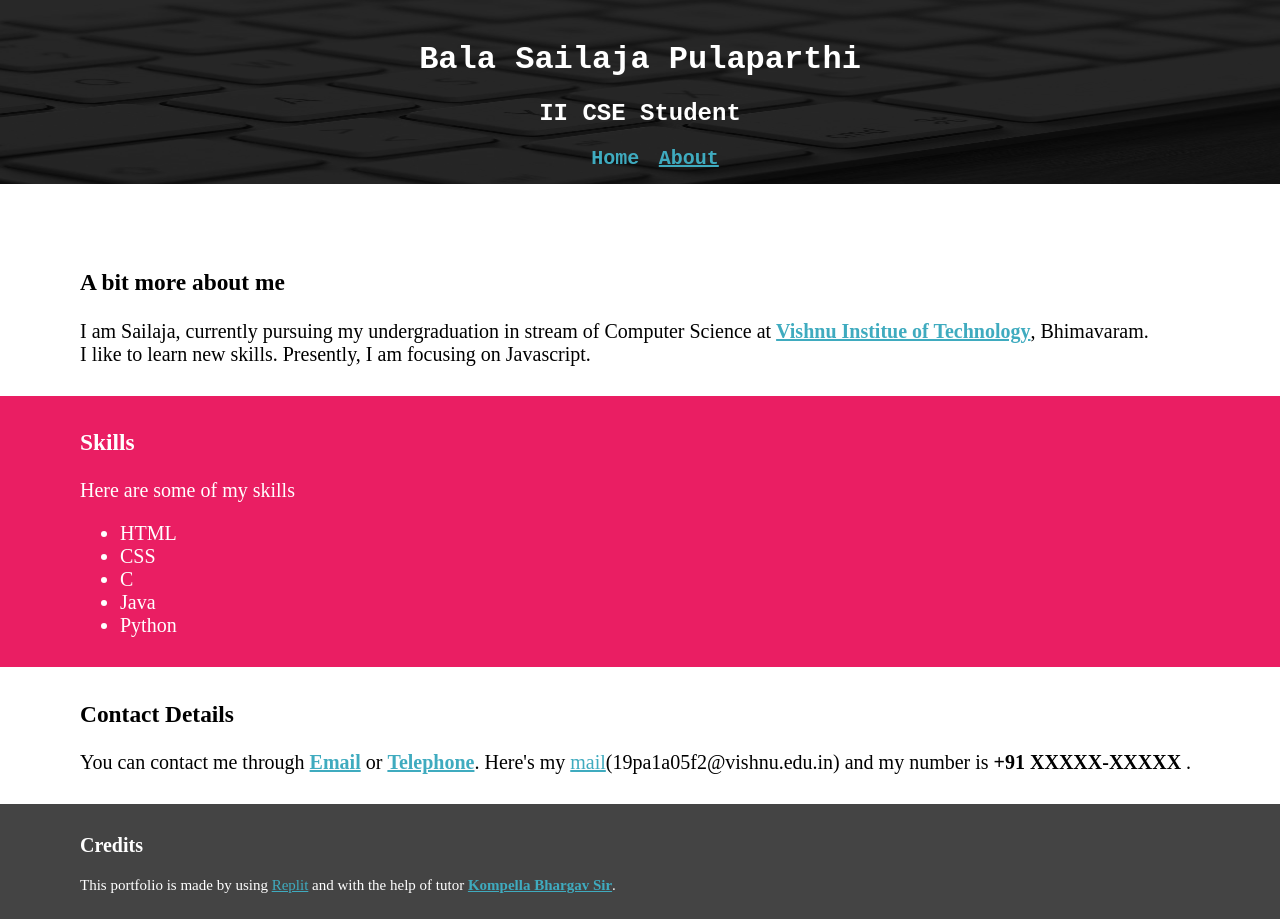
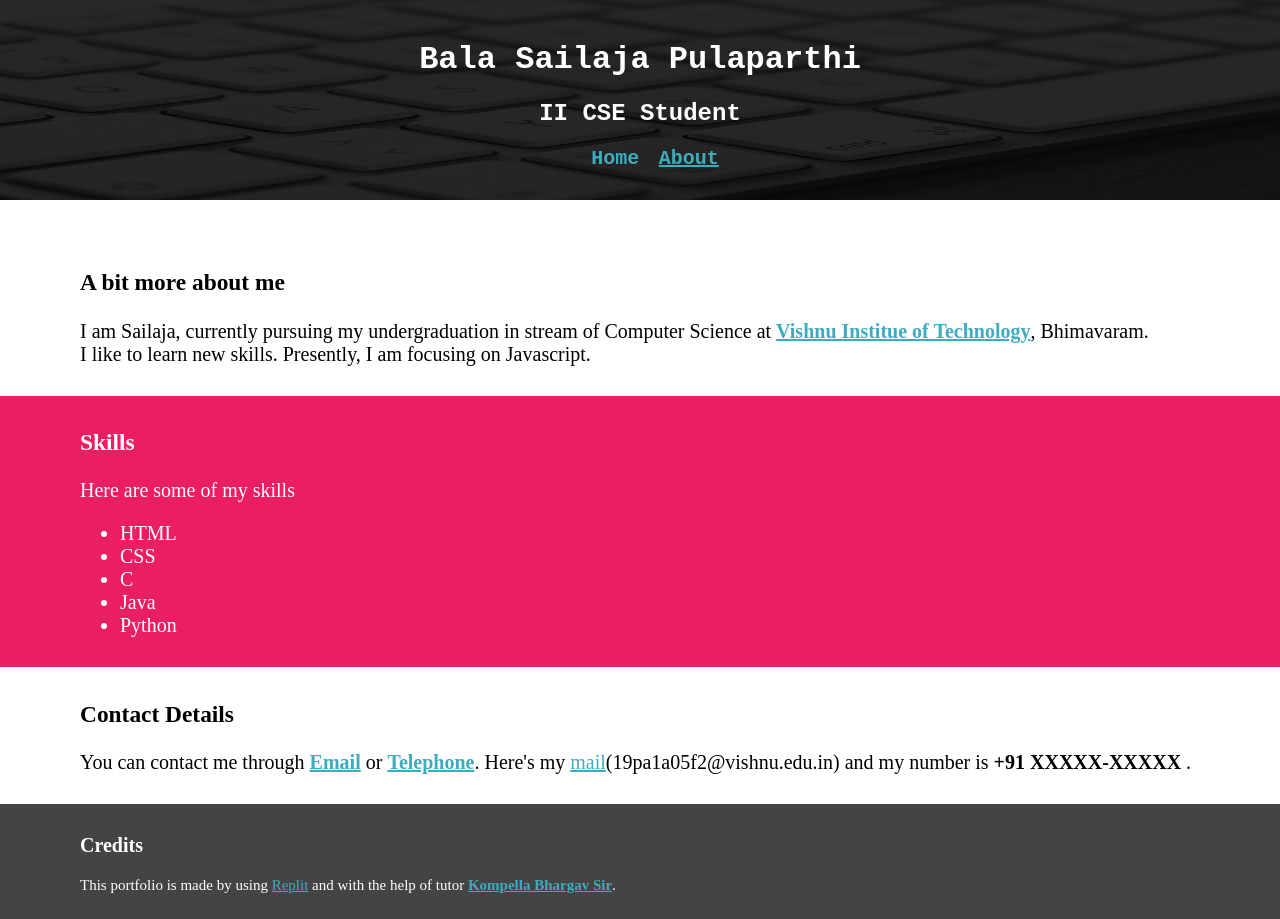
Before and after one commit to 19PA1A05F2/CSS_1, a plain HTML site: page index.html in a window 1280 px wide. Drawn offline with Linux system fonts and the light colour scheme.

Commit message:
Update style.css

```diff
--- a/style.css
+++ b/style.css
@@ -12,7 +12,8 @@ img{
     z-index: -1;
     width:100%;
     max-width: 1520px;
-    height: 23%;
+    height: 100%;
+    max-height:200px;
     filter: brightness(0.2);
 }
 .top ul{
```
